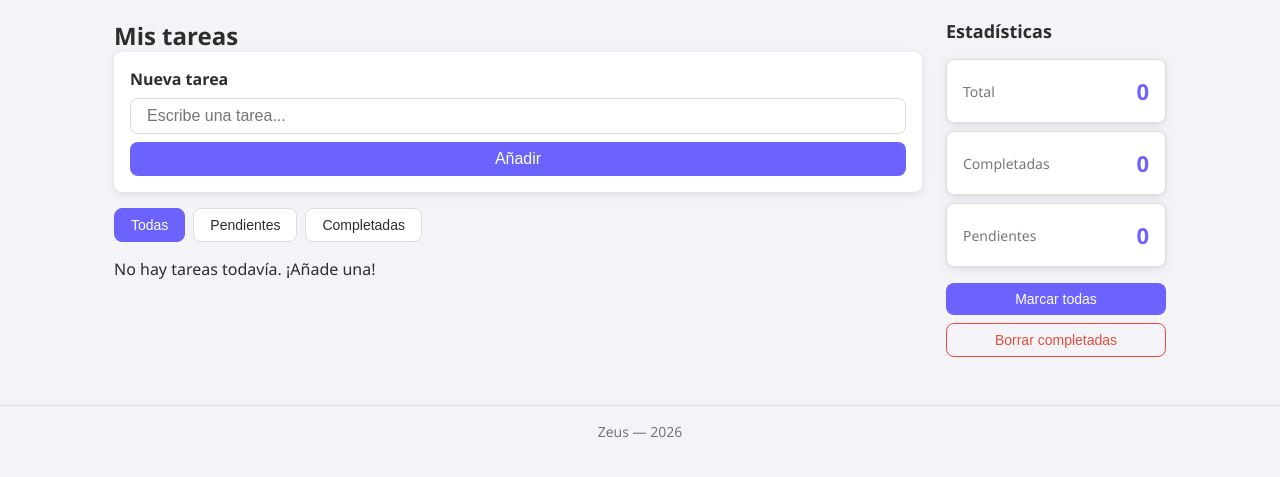
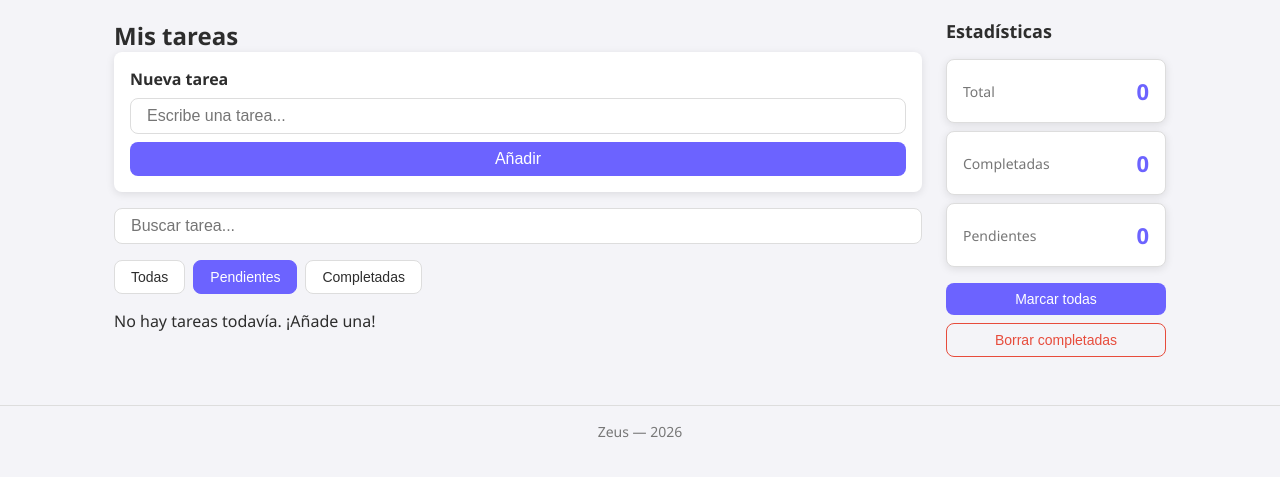
Before and after one commit to Zeussgb/bootcamp-project, a plain HTML site: page index.html in a window 1280 px wide. Both pictures are taken after a click on the button "Pendientes". Shown: the part 73-550 px from the top of the page. Drawn offline with Linux system fonts and the light colour scheme.

Commit message:
Añadir filtros y búsqueda

```diff
--- a/app.js
+++ b/app.js
@@ -5,6 +5,8 @@ let tareas = []
 
 // Variable (genera IDs únicos para cada tarea)
 let nextId = 1
+let filtroActivo = 'todas'
+let textoBusqueda = ''
 
 // Guarda las tareas en LocalStorage
 function guardarEnStorage() {
@@ -39,6 +41,8 @@ const statCompletadas = document.getElementById('stat-completadas')
 const statPendientes = document.getElementById('stat-pendientes')
 const btnMarcarTodas = document.getElementById('btn-marcar-todas')
 const btnBorrarCompletadas = document.getElementById('btn-borrar-completadas')
+const inputBusqueda = document.getElementById('input-busqueda')
+const botonesFiltro = document.querySelectorAll('.filtro')
 
 
 // FUNCIONES PRINCIPALES
@@ -103,26 +107,35 @@ function borrarCompletadas() {
 
 // Esta funcion dibuja todas las tareas en el HTML
 function renderizarTareas() {
-  // Primero vaciamos la lista de esta forma evitamos duplicados
   listaTareas.innerHTML = ''
 
-  // Si no hay tareas mostramos un mensaje
-  if (tareas.length === 0) {
+  // Filtramos según el botón activo
+  let tareasFiltradas = tareas.filter(t => {
+    if (filtroActivo === 'pendientes') return t.completed === false
+    if (filtroActivo === 'completadas') return t.completed === true
+    return true // 'todas'
+  })
+
+  // Filtramos también por el texto de búsqueda
+  if (textoBusqueda !== '') {
+    tareasFiltradas = tareasFiltradas.filter(t =>
+      t.title.toLowerCase().includes(textoBusqueda.toLowerCase())
+    )
+  }
+
+  if (tareasFiltradas.length === 0) {
     listaTareas.innerHTML = '<p id="mensaje-vacio">No hay tareas todavía. ¡Añade una!</p>'
     return
   }
 
-  // Recorremos el array y creamos un elemento HTML por cada tarea
-  tareas.forEach(tarea => {
+  tareasFiltradas.forEach(tarea => {
     const li = document.createElement('li')
     li.classList.add('tarea')
 
-    // Si está completada le añadimos la clase 'completada' que le da un estilo diferente
     if (tarea.completed) {
       li.classList.add('completada')
     }
 
-    // Escribimos el HTML de dentro de cada tarjeta
     li.innerHTML = `
       <input
         type="checkbox"
@@ -194,6 +207,24 @@ btnMarcarTodas.addEventListener('click', marcarTodas)
 // Cuando se pulsa "Borrar completadas"
 btnBorrarCompletadas.addEventListener('click', borrarCompletadas)
 
+// Cuando se hace clic en un filtro
+botonesFiltro.forEach(boton => {
+  boton.addEventListener('click', function() {
+    // Quitamos la clase 'activo' de todos los botones
+    botonesFiltro.forEach(b => b.classList.remove('activo'))
+    // Se la ponemos solo al que han pulsado
+    this.classList.add('activo')
+    // Guardamos qué filtro está activo
+    filtroActivo = this.dataset.filtro
+    renderizarTareas()
+  })
+})
+
+// Cuando se escribe en el buscador
+inputBusqueda.addEventListener('input', function() {
+  textoBusqueda = this.value
+  renderizarTareas()
+})
 
 // ARRANQUE
 
--- a/index.html
+++ b/index.html
@@ -35,6 +35,13 @@
           >
           <button type="submit">Añadir</button>
         </form>
+
+        <!-- Búsqueda -->
+        <input
+          type="text"
+          id="input-busqueda"
+          placeholder="Buscar tarea..."
+      >
 
         <!--Filtros-->
         <div id="filtros">
--- a/style.css
+++ b/style.css
@@ -354,3 +354,19 @@ footer {
   }
 
 }
+
+/* BÚSQUEDA */
+#input-busqueda {
+  width: 100%;
+  padding: var(--espaciado-pequeño) var(--espaciado-mediano);
+  font-size: var(--tamanio-fuente-base);
+  border: 1px solid var(--color-borde);
+  border-radius: var(--radio-borde);
+  margin-bottom: var(--espaciado-mediano);
+  outline: none;
+}
+
+#input-busqueda:focus {
+  border-color: var(--color-primario);
+  box-shadow: 0 0 0 3px rgba(108, 99, 255, 0.2);
+}
```
